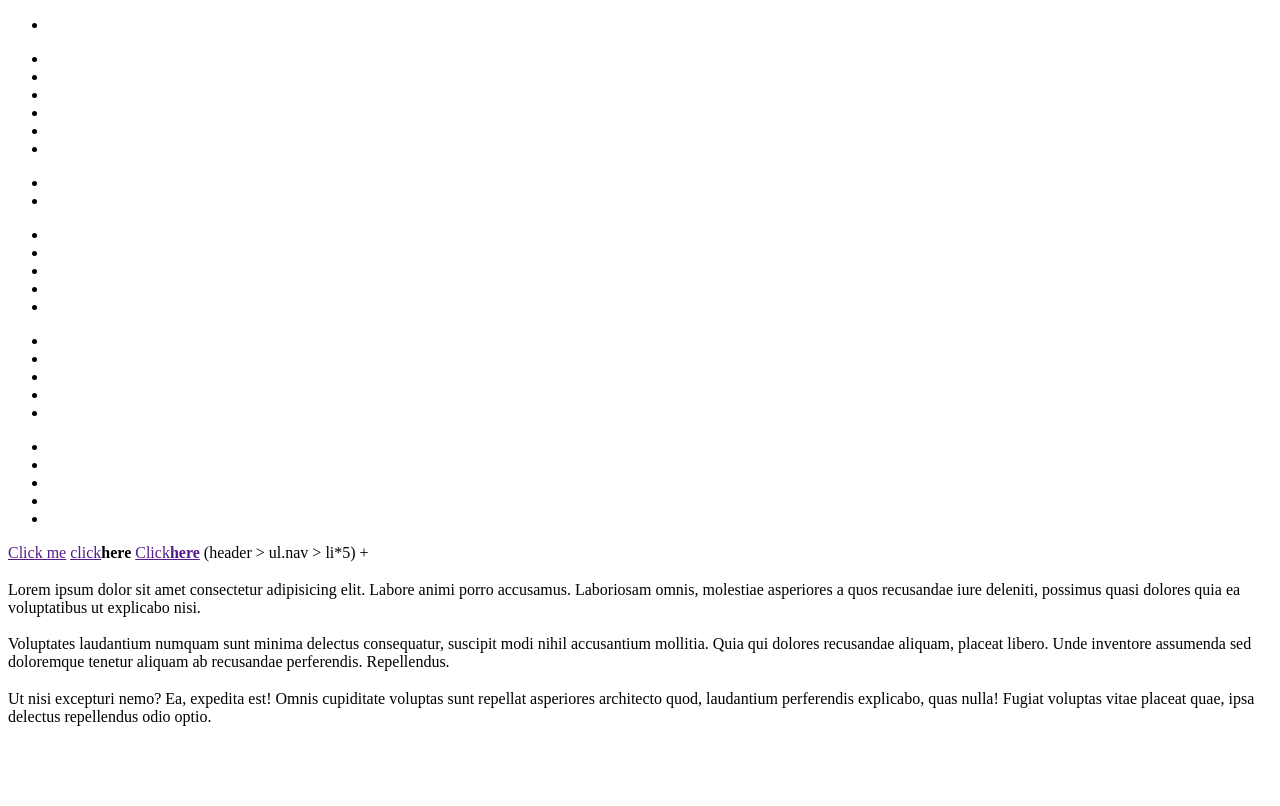
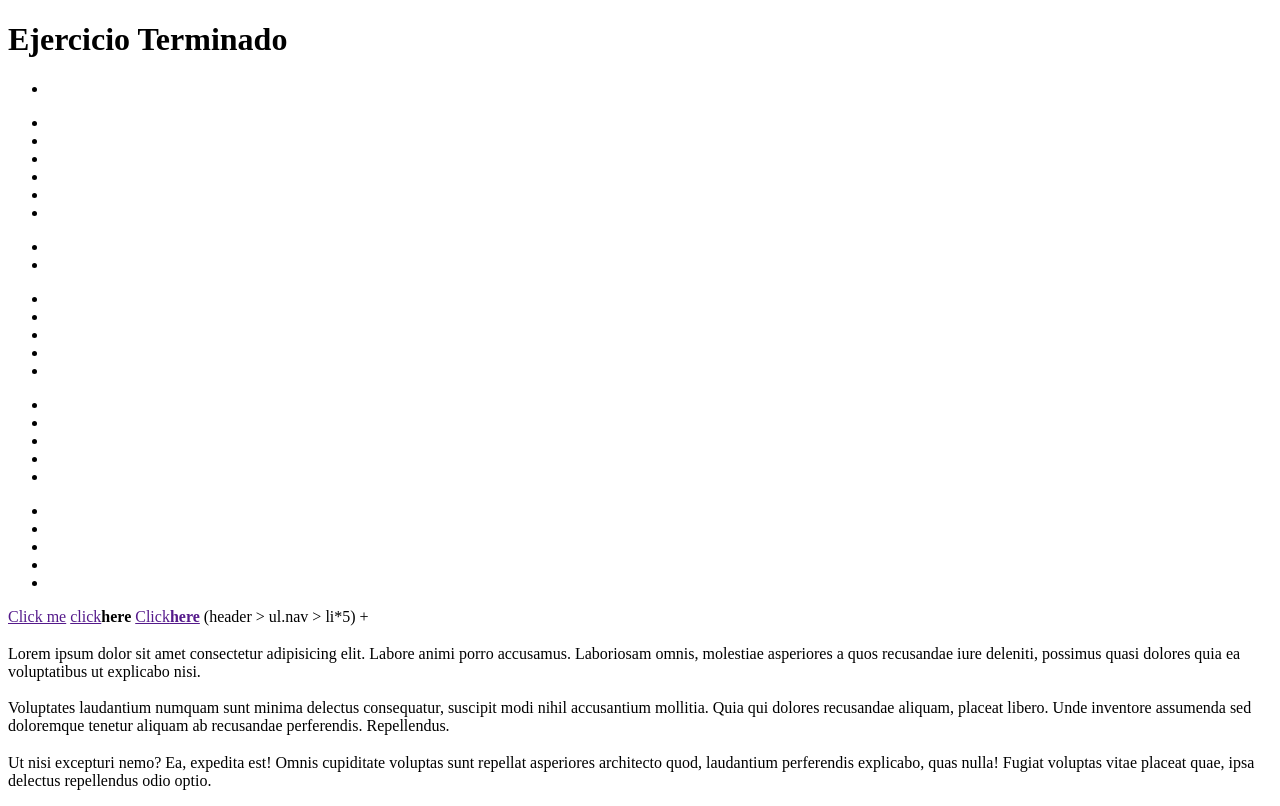
Before and after one commit to MarianaA8/prueba-vscode, a plain HTML site: page index.html in a window 1280 px wide. Drawn offline with Linux system fonts and the light colour scheme.

Commit message:
Cambios realizados en github.com

```diff
--- a/index.html
+++ b/index.html
@@ -7,7 +7,8 @@
     <title>Emmet</title>
 </head>
 <body>
-
+    <!--CAMBIOS REALIZADOS DESDE GITHUB.COM-->
+    <h1>Ejercicio Terminado</h1>
     <!--ELEMENTOS HIJOS > -->
     <div>
         <ul>
```
